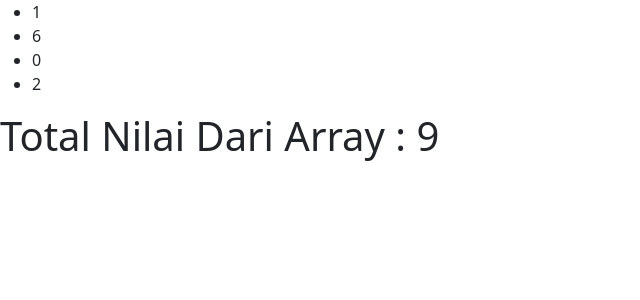
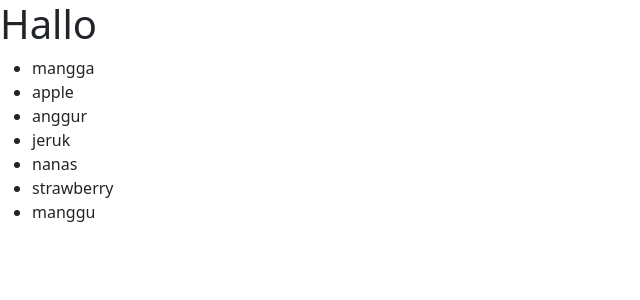
Before and after one commit to galihroswandi/Belajar-React-JS, a React (Create React App) app: page / in a window 1280 px wide. Shown: the top 300 px of the page, without its empty margins (0-640 px from the left). Built offline with nearby package versions, Linux system fonts and the light colour scheme.

Commit message:
video 10LoopingList END

```diff
--- a/src/App.js
+++ b/src/App.js
@@ -21,8 +21,18 @@ class App extends React.Component {
 
     // {map} => memetakan array menjadi array baru "array.map( callbackFunction )"
     const fruits = ['mangga', 'apple', 'anggur', 'jeruk', 'nanas', 'strawberry'];
-    const fruit = fruits.map( (f, index) => <li key={index}>{f}</li> );
-        // {push} => Menambahkan nilai array baru "array.push"
+      // {push} => Menambahkan nilai array baru "array.push(Content)"
+      fruits.push('manggu');
+      // {pop} => Menghapus nilai array yang paling akhir "array.pop()"
+      // fruits.pop();
+      // {shift} => Menghapus data array paling depan "array.shift()"
+      // fruits.shift();
+      // {spile} => Menghapus data array berdasarkan index tertentu "array.splice( startIndex, totalData)"
+      // fruits.splice(2,4);
+      // {includes} => Mencari data di dalam array berdasarkan keywords yang di masukan
+      // console.log(fruits.includes('anggur'));
+      const fruit = fruits.map( (f, index) => <li key={index}>{f}</li> );
+
 
     // {filter} => memfilter array menjadikannya array baru "array.filter( callbackFunction )"
     const numbers = [1, 6, 7, 8, 9, 0, 2];
@@ -36,10 +46,10 @@ class App extends React.Component {
 
     return (
     <div>
+      <h1>Hallo</h1>
       <ul>
-        {number}
+        {fruit}
       </ul>
-      <h1>Total Nilai Dari Array : {totalNilai}</h1>
     </div>
     )
   }
```
